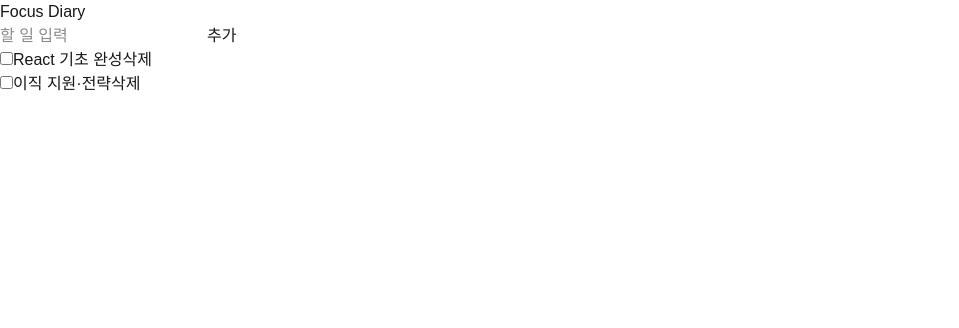
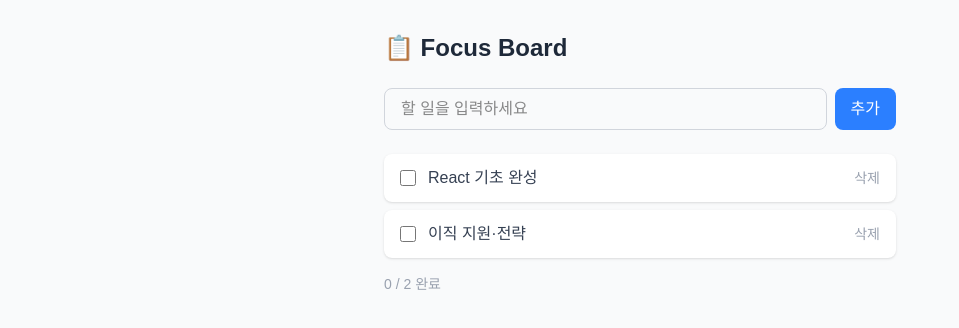
Before and after one commit to Byeong-Gwan/focus-diary, a Next.js app: page / in a window 1280 px wide. Shown: the top 328 px of the page, without its empty margins (0-959 px from the left). Built offline with nearby package versions, Linux system fonts and the light colour scheme.

Commit message:
feat: Tailwind CSS 디자인 적용 및 완료 체크 기능 개선

```diff
--- a/app/page.tsx
+++ b/app/page.tsx
@@ -1,10 +1,12 @@
 /**
  * @description Focus Board 페이지
  * - 해야 할 일 / 하고 싶은 일 목록 관리
- * - 항목 추가 / 삭제 기능
+ * - 항목 추가 / 삭제 / 완료 체크 기능
  *
  * @history
  * 2026-05-13 | 최초 작성 | 기본 CRUD 구현 (추가, 삭제)
+ * 2026-05-17 | 완료 체크 기능 추가
+ * 2026-05-18 | Tailwind CSS 디자인 적용
  */
 
 "use client"
@@ -27,22 +29,44 @@ export default function Home() {
     }
 
     // Date.now()를 i로 쓰는 이유: 추가 시점의 타임스탬프라 중복될 가능성이 없음
-    setTodos([...todos, { id: Date.now(), text: input }]);
+    setTodos([...todos, { id: Date.now(), text: input, done: false }]);
     setInput("");
   }
 
   return (
-    <main>
-      <h1>Focus Diary</h1>
+    <main className="min-h-screen bg-gray-50 p-8">
+      <div className="max-w-lg mx-auto">
+
+        {/* 헤더 */}
+        <h1 className="text-2xl font-bold text-gray-800 mb-6">
+          📋 Focus Board
+        </h1>
+
+        {/* 입력 영역 */}
+        <div className="flex gap-2 mb-6">
           <input
             value={input}
             onChange={(e) => setInput(e.target.value)}
-        placeholder="할 일 입력"
+            onKeyDown={(e) => e.key === "Enter" && handleAdd()}
+            placeholder="할 일을 입력하세요"
+            className="flex-1 px-4 py-2 border border-gray-300 rounded-lg focus:outline-none focus:ring-2 focus:ring-blue-400"
           />
-      <button onClick={handleAdd}>추가</button>
-      <ul>
+          <button
+            onClick={handleAdd}
+            className="px-4 py-2 bg-blue-500 text-white rounded-lg hover:bg-blue-600 transition-colors"
+          >
+            추가
+          </button>
+        </div>
+
+        {/* 할일 목록 */}
+        <ul className="space-y-2">
           {todos.map((todo) => (
-          <li key={todo.id}>
+            <li
+              key={todo.id}
+              className="flex items-center gap-3 bg-white px-4 py-3 rounded-lg shadow-sm"
+            >
+              {/* 완료 체크박스 */}
               <input
                 type="checkbox"
                 checked={todo.done}
@@ -50,14 +74,32 @@ export default function Home() {
                   setTodos(todos.map((t) =>
                     t.id === todo.id ? { ...t, done: !t.done } : t
                   ))
-              } />
+                }
+                className="w-4 h-4 accent-blue-500 cursor-pointer"
+              />
+
+              {/* 텍스트 - 완료시 취소선 */}
+              <span className={`flex-1 text-gray-700 ${todo.done ? "line-through text-gray-400" : ""}`}>
                 {todo.text}
-            {/* filter로 해당 id만 제외한 새 배열을 만들어 상태 업데이트 */}
-            {/* todos를 직접 수정하지 않는 이유: React는 불변성을 유지해야 리렌더링이 감지됨 */}
-            <button onClick={() => setTodos(todos.filter((t) => t.id !== todo.id))}>삭제</button>
+              </span>
+
+              {/* 삭제 버튼 */}
+              <button
+                onClick={() => setTodos(todos.filter((t) => t.id !== todo.id))}
+                className="text-gray-400 hover:text-red-500 transition-colors text-sm"
+              >
+                삭제
+              </button>
             </li>
           ))}
         </ul>
+
+        {/* 완료 개수 표시 */}
+        <p className="text-sm text-gray-400 mt-4">
+          {todos.filter((t) => t.done).length} / {todos.length} 완료
+        </p>
+
+      </div>
     </main>
   );
 }
```
Lines whose indentation alone changed are shown as unchanged.
